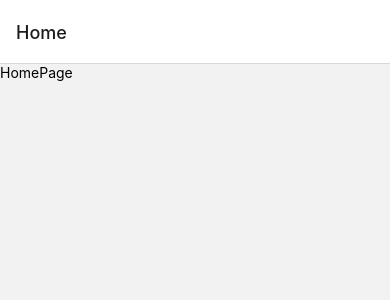
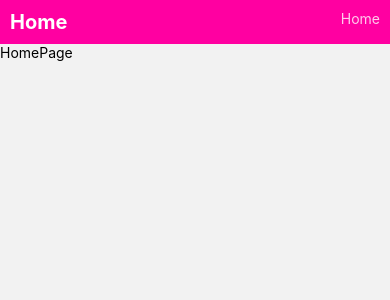
Before and after one commit to harishmahamure/hobby-temp, a React Native app: screen /Home in a window 390 px wide. Shown: the top 300 px of the page. Built offline with nearby package versions, Linux system fonts and the light colour scheme.

Commit message:
partial component done

```diff
--- /dev/null
+++ b/app/components/Text/index.tsx
@@ -0,0 +1,32 @@
+
+import { Text, TextProps, TextStyle } from 'react-native'
+import React from 'react'
+
+interface IProps extends TextProps {
+  size?: number
+  color?: string
+  weight?: TextStyle['fontWeight']
+}
+
+const TextViewEnhanced: React.FC<IProps> = ({ color, size, children, weight, ...props }): JSX.Element => {
+  return (
+    <Text
+    {...props}
+    maxFontSizeMultiplier={1.2}
+    style={[
+      { fontSize: size, color, fontWeight: weight }
+
+    ]}
+    >
+      {children}
+    </Text>
+  )
+}
+
+export default TextViewEnhanced
+
+TextViewEnhanced.defaultProps = {
+  color: 'black',
+  size: 14,
+  weight: 'normal'
+}
--- /dev/null
+++ b/app/components/Text/styles.ts
@@ -0,0 +1,7 @@
+import { StyleSheet } from 'react-native'
+
+const styles = StyleSheet.create({
+  container: { padding: 10, backgroundColor: '#ff00a1', flexDirection: 'row', justifyContent: 'space-between' }
+})
+
+export default styles
--- /dev/null
+++ b/app/components/header/index.tsx
@@ -0,0 +1,21 @@
+import { NativeStackHeaderProps } from '@react-navigation/native-stack/lib/typescript/src/types'
+import React from 'react'
+import { View } from 'react-native'
+import { lightWhite, white } from '../../constants/colors'
+import Text from '../Text'
+import styles from './styles'
+const Header = (props: NativeStackHeaderProps): React.ReactNode => {
+  const { route } = props
+  return (
+        <View style={styles.container}>
+            <Text size={20}color={white} weight='bold'>
+              {route.name}
+            </Text>
+            <Text color={lightWhite}>
+              {route.name}
+            </Text>
+        </View>
+  )
+}
+
+export default Header
--- /dev/null
+++ b/app/components/header/styles.ts
@@ -0,0 +1,7 @@
+import { StyleSheet } from 'react-native'
+
+const styles = StyleSheet.create({
+  container: { padding: 10, backgroundColor: '#ff00a1', flexDirection: 'row', justifyContent: 'space-between' }
+})
+
+export default styles
--- /dev/null
+++ b/app/components/index.tsx
@@ -0,0 +1,5 @@
+import Header from './header'
+
+export {
+  Header
+}
--- /dev/null
+++ b/app/constants/colors.ts
@@ -0,0 +1,6 @@
+export const white = '#fff'
+export const primary = '#ff00a1'
+export const black = '#000'
+export const lightWhite = 'rgba(255,255,255,0.8)'
+export const lightBlack = 'rgba(0,0,0,0.1)'
+export const secondary = '#ff00e0'
--- a/app/modules/home-page/index.tsx
+++ b/app/modules/home-page/index.tsx
@@ -1,10 +1,17 @@
-import { View, Text } from 'react-native'
+import { View, Text, TouchableOpacity } from 'react-native'
 import React from 'react'
+import { useNavigation } from '@react-navigation/native'
 
 const HomePage = (): JSX.Element => {
+  const navigation = useNavigation()
+  const handleCheckoutPress = (): void => {
+    navigation.navigate('Checkout', { cartId: 'harish' })
+  }
   return (
     <View>
-      <Text>HomePage</Text>
+      <TouchableOpacity onPress={handleCheckoutPress}>
+         <Text>HomePage</Text>
+      </TouchableOpacity>
     </View>
   )
 }
--- a/app/routes/index.tsx
+++ b/app/routes/index.tsx
@@ -3,12 +3,13 @@ import React from 'react'
 import { HomePage, CheckoutPage } from '../modules'
 import { createNativeStackNavigator } from '@react-navigation/native-stack'
 import { IStackNavigatorTypes } from './types'
+import { Header } from '../components'
 
 const Stack = createNativeStackNavigator<IStackNavigatorTypes>()
 
 const AppStack = (): JSX.Element => {
   return (
-        <Stack.Navigator initialRouteName="Home">
+        <Stack.Navigator initialRouteName="Home" screenOptions={{ header: Header }}>
             <Stack.Screen name="Home" component={HomePage} />
             <Stack.Screen name="Checkout" component={CheckoutPage}/>
         </Stack.Navigator>
```
